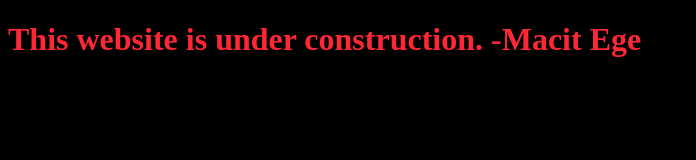
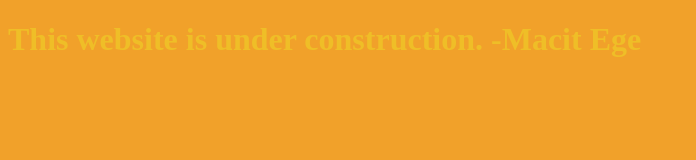
Before and after one commit to macitege/macitege.github.io, a website: page index.html in a window 1280 px wide. Shown: the whole page, without its empty margins (0-696 px from the left). Drawn offline with nearby package versions, Linux system fonts and the light colour scheme.

Commit message:
Change style

```diff
--- a/assets/styles/main.css
+++ b/assets/styles/main.css
@@ -1,7 +1,7 @@
 body {
-  background: #000;
+  background: #F1A12A;
 }
 
 h1 {
-  color: #FF2734;
+  color: #EFBE27;
 }
--- a/index.html
+++ b/index.html
@@ -5,7 +5,7 @@
       <meta name="viewport" content="width=device-width, initial-scale=1">
 
       <link href="assets/styles/main.css"rel="stylesheet" type="text/css">
-      <script src="https://code.jquery.com/jquery-3.2.1.min.js"></script>
+      <!-- <script src="https://code.jquery.com/jquery-3.2.1.min.js"></script> -->
       <script src="assets/scripts/index.js" type="text/javascript" charset="utf-8" defer></script>
     </head>
     <body class="container-fluid">
```
